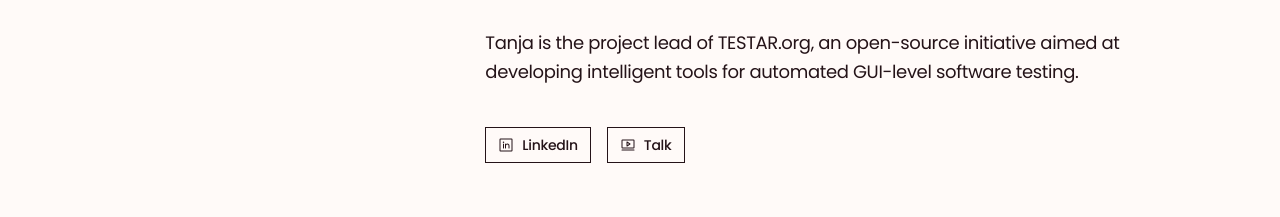
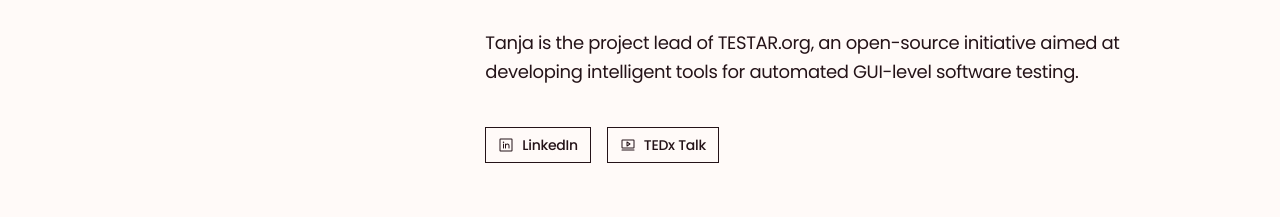
Before and after one commit to stichting-sticky/execut-2026, a Next.js app: page /speakers in a window 1280 px wide. Shown: the part 4000-4217 px from the top of the page. Built offline with nearby package versions, Linux system fonts and the light colour scheme.

Commit message:
Talk vervangen met TEDx Talk

```diff
--- a/src/components/section/speakers/speaker-card.tsx
+++ b/src/components/section/speakers/speaker-card.tsx
@@ -80,7 +80,7 @@ export function SpeakerCard({ speaker, logoCubes = [] }: SpeakerCardProps) {
                                     className="flex items-center gap-2"
                                 >
                                     <VideoIcon className="w-5 h-5" />
-                                    Talk
+                                    TEDx Talk
                                 </Link>
                             </Button>
                         )}
```
